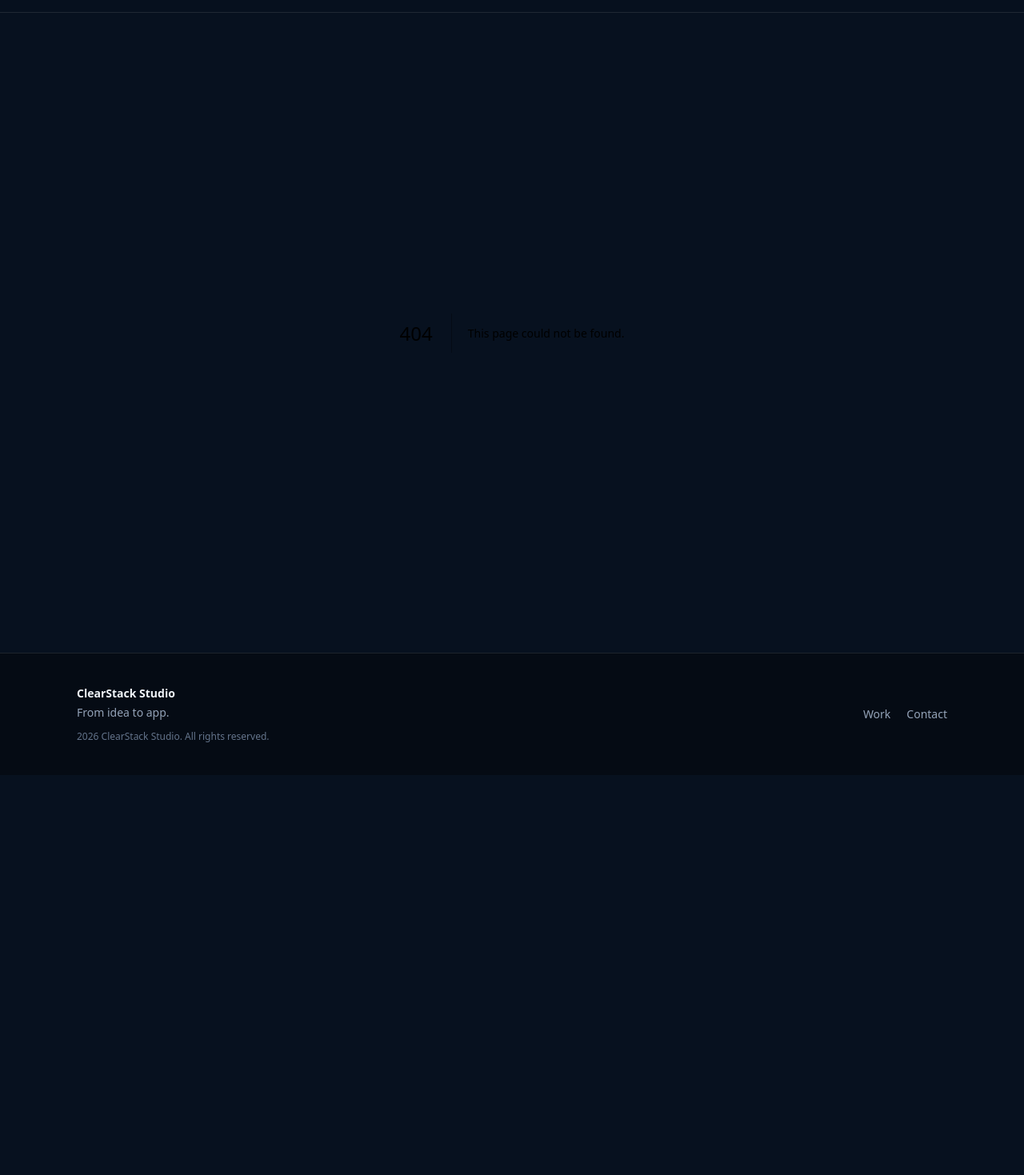
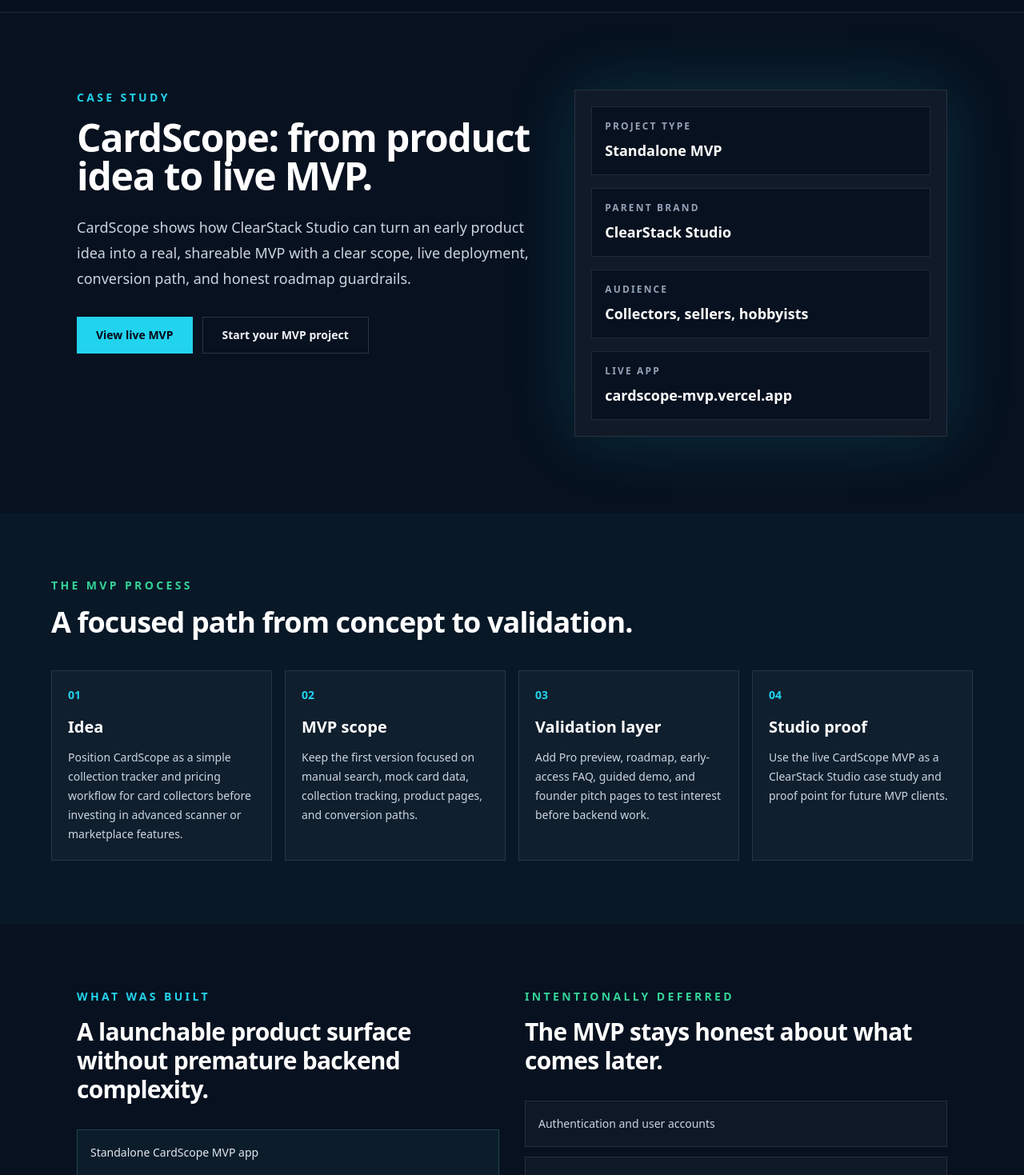
Before and after one commit to bchan818/ClearStackStudioWebsite, a Next.js app: page /work/cardscope/case-study in a window 1280 px wide. Before the commit this address had no page. Shown: the part 53-1522 px from the top of the page at 80% size. Before the commit the page ends 1022 px from the top, so only its background shows below. Built offline with nearby package versions, Linux system fonts and the light colour scheme.

Commit message:
feat: add CardScope case study

```diff
--- /dev/null
+++ b/app/work/cardscope/case-study/page.tsx
@@ -0,0 +1,181 @@
+import type { Metadata } from "next";
+import Link from "next/link";
+import { MvpServiceCta } from "@/components/MvpServiceCta";
+
+const summaryStats = [
+  { label: "Project type", value: "Standalone MVP" },
+  { label: "Parent brand", value: "ClearStack Studio" },
+  { label: "Audience", value: "Collectors, sellers, hobbyists" },
+  { label: "Live app", value: "cardscope-mvp.vercel.app" }
+];
+
+const builtItems = [
+  "Standalone CardScope MVP app",
+  "Manual card search and mock card detail pages",
+  "Collection dashboard and watchlist preview",
+  "Pricing, Pro preview, seller tools, roadmap, demo, pitch, and early-access pages",
+  "ClearStack Studio product teaser, Live MVP badge, and MVP service CTA"
+];
+
+const deferredItems = [
+  "Authentication and user accounts",
+  "Database-backed saved collections",
+  "Real payment processing",
+  "Live card pricing APIs or scraping",
+  "Camera/scanner workflows",
+  "Native mobile app"
+];
+
+const processSteps = [
+  {
+    title: "Idea",
+    text: "Position CardScope as a simple collection tracker and pricing workflow for card collectors before investing in advanced scanner or marketplace features."
+  },
+  {
+    title: "MVP scope",
+    text: "Keep the first version focused on manual search, mock card data, collection tracking, product pages, and conversion paths."
+  },
+  {
+    title: "Validation layer",
+    text: "Add Pro preview, roadmap, early-access FAQ, guided demo, and founder pitch pages to test interest before backend work."
+  },
+  {
+    title: "Studio proof",
+    text: "Use the live CardScope MVP as a ClearStack Studio case study and proof point for future MVP clients."
+  }
+];
+
+const proofPoints = [
+  "A small idea can become a shareable product without overbuilding the backend first.",
+  "A live MVP can validate product direction, pricing, and feature interest before expensive integrations.",
+  "ClearStack Studio can connect product strategy, landing pages, prototype UX, and deployment into one practical launch path."
+];
+
+export const metadata: Metadata = {
+  title: "CardScope Case Study | ClearStack Studio",
+  description:
+    "See how ClearStack Studio shaped CardScope from product idea to live MVP, including scope, launch result, guardrails, and client-ready proof points."
+};
+
+export default function CardScopeCaseStudyPage() {
+  return (
+    <main className="bg-slateInk">
+      <section className="mx-auto grid max-w-6xl gap-10 px-6 py-16 sm:py-24 lg:grid-cols-[1fr_0.8fr] lg:px-8">
+        <div>
+          <p className="text-sm font-semibold uppercase tracking-[0.24em] text-cyanGlow">
+            Case Study
+          </p>
+          <h1 className="mt-4 text-4xl font-semibold tracking-tight text-white sm:text-5xl">
+            CardScope: from product idea to live MVP.
+          </h1>
+          <p className="mt-6 text-lg leading-8 text-slate-300">
+            CardScope shows how ClearStack Studio can turn an early product idea
+            into a real, shareable MVP with a clear scope, live deployment,
+            conversion path, and honest roadmap guardrails.
+          </p>
+          <div className="mt-8 flex flex-wrap gap-3">
+            <Link
+              className="focus-ring inline-flex items-center justify-center bg-cyanGlow px-6 py-3 text-sm font-semibold text-slate-950 transition hover:bg-emeraldLift"
+              href="https://cardscope-mvp.vercel.app"
+            >
+              View live MVP
+            </Link>
+            <Link
+              className="focus-ring inline-flex items-center justify-center border border-white/15 px-6 py-3 text-sm font-semibold text-slate-100 transition hover:border-cyan-300/50 hover:text-white"
+              href="/contact"
+            >
+              Start your MVP project
+            </Link>
+          </div>
+        </div>
+
+        <div className="border border-white/10 bg-white/[0.04] p-5 shadow-glow">
+          <div className="grid gap-4">
+            {summaryStats.map((stat) => (
+              <div className="border border-white/10 bg-slateInk p-4" key={stat.label}>
+                <p className="text-xs font-semibold uppercase tracking-[0.18em] text-slate-400">
+                  {stat.label}
+                </p>
+                <p className="mt-2 text-lg font-semibold text-white">{stat.value}</p>
+              </div>
+            ))}
+          </div>
+        </div>
+      </section>
+
+      <section className="bg-[#081827] px-6 py-16 sm:py-20 lg:px-8">
+        <div className="mx-auto max-w-6xl">
+          <p className="text-sm font-semibold uppercase tracking-[0.24em] text-emeraldLift">
+            The MVP Process
+          </p>
+          <h2 className="mt-4 max-w-3xl text-3xl font-semibold tracking-tight text-white sm:text-4xl">
+            A focused path from concept to validation.
+          </h2>
+          <div className="mt-10 grid gap-4 md:grid-cols-2 lg:grid-cols-4">
+            {processSteps.map((step, index) => (
+              <article className="border border-white/10 bg-white/[0.03] p-5" key={step.title}>
+                <p className="text-sm font-semibold text-cyanGlow">0{index + 1}</p>
+                <h3 className="mt-4 text-xl font-semibold text-white">{step.title}</h3>
+                <p className="mt-3 text-sm leading-6 text-slate-300">{step.text}</p>
+              </article>
+            ))}
+          </div>
+        </div>
+      </section>
+
+      <section className="mx-auto grid max-w-6xl gap-8 px-6 py-16 sm:py-20 lg:grid-cols-2 lg:px-8">
+        <div>
+          <p className="text-sm font-semibold uppercase tracking-[0.24em] text-cyanGlow">
+            What Was Built
+          </p>
+          <h2 className="mt-4 text-3xl font-semibold tracking-tight text-white">
+            A launchable product surface without premature backend complexity.
+          </h2>
+          <div className="mt-8 grid gap-3">
+            {builtItems.map((item) => (
+              <div className="border border-cyan-300/20 bg-cyan-300/[0.05] p-4 text-sm leading-6 text-slate-200" key={item}>
+                {item}
+              </div>
+            ))}
+          </div>
+        </div>
+
+        <div>
+          <p className="text-sm font-semibold uppercase tracking-[0.24em] text-emeraldLift">
+            Intentionally Deferred
+          </p>
+          <h2 className="mt-4 text-3xl font-semibold tracking-tight text-white">
+            The MVP stays honest about what comes later.
+          </h2>
+          <div className="mt-8 grid gap-3">
+            {deferredItems.map((item) => (
+              <div className="border border-white/10 bg-white/[0.03] p-4 text-sm leading-6 text-slate-300" key={item}>
+                {item}
+              </div>
+            ))}
+          </div>
+        </div>
+      </section>
+
+      <section className="bg-[#081827] px-6 py-16 sm:py-20 lg:px-8">
+        <div className="mx-auto max-w-6xl">
+          <p className="text-sm font-semibold uppercase tracking-[0.24em] text-cyanGlow">
+            Launch Result
+          </p>
+          <h2 className="mt-4 max-w-3xl text-3xl font-semibold tracking-tight text-white sm:text-4xl">
+            CardScope is now a live flagship proof point for ClearStack Studio.
+          </h2>
+          <div className="mt-10 grid gap-4 lg:grid-cols-3">
+            {proofPoints.map((point) => (
+              <article className="border border-emerald-300/20 bg-emerald-300/[0.05] p-5 text-sm leading-6 text-slate-300" key={point}>
+                {point}
+              </article>
+            ))}
+          </div>
+        </div>
+      </section>
+
+      <MvpServiceCta />
+    </main>
+  );
+}
--- a/app/work/cardscope/page.tsx
+++ b/app/work/cardscope/page.tsx
@@ -1,4 +1,5 @@
 import type { Metadata } from "next";
+import Link from "next/link";
 import { MvpServiceCta } from "@/components/MvpServiceCta";
 
 const problems = [
@@ -101,6 +102,20 @@
                 {audience}
               </span>
             ))}
+          </div>
+          <div className="mt-8 flex flex-wrap gap-3">
+            <Link
+              className="focus-ring inline-flex items-center justify-center bg-cyanGlow px-5 py-3 text-sm font-semibold text-slate-950 transition hover:bg-emeraldLift"
+              href="https://cardscope-mvp.vercel.app"
+            >
+              View CardScope MVP
+            </Link>
+            <Link
+              className="focus-ring inline-flex items-center justify-center border border-white/15 px-5 py-3 text-sm font-semibold text-slate-100 transition hover:border-cyan-300/50 hover:text-white"
+              href="/work/cardscope/case-study"
+            >
+              Read case study
+            </Link>
           </div>
         </div>
 
@@ -265,6 +280,25 @@
         </div>
       </section>
 
+      <section className="mx-auto max-w-6xl px-6 py-16 sm:py-20 lg:px-8">
+        <div className="border border-emerald-300/20 bg-emerald-300/[0.05] p-8 sm:p-10 lg:flex lg:items-center lg:justify-between lg:gap-10">
+          <div>
+            <p className="text-sm font-semibold uppercase tracking-[0.24em] text-emeraldLift">
+              Case Study
+            </p>
+            <h2 className="mt-4 max-w-2xl text-3xl font-semibold tracking-tight text-white sm:text-4xl">
+              See how CardScope became a live MVP proof point.
+            </h2>
+          </div>
+          <Link
+            className="focus-ring mt-8 inline-flex items-center justify-center bg-cyanGlow px-6 py-3 text-sm font-semibold text-slate-950 transition hover:bg-emeraldLift lg:mt-0"
+            href="/work/cardscope/case-study"
+          >
+            Read the CardScope case study
+          </Link>
+        </div>
+      </section>
+
       <MvpServiceCta />
     </main>
   );
```
